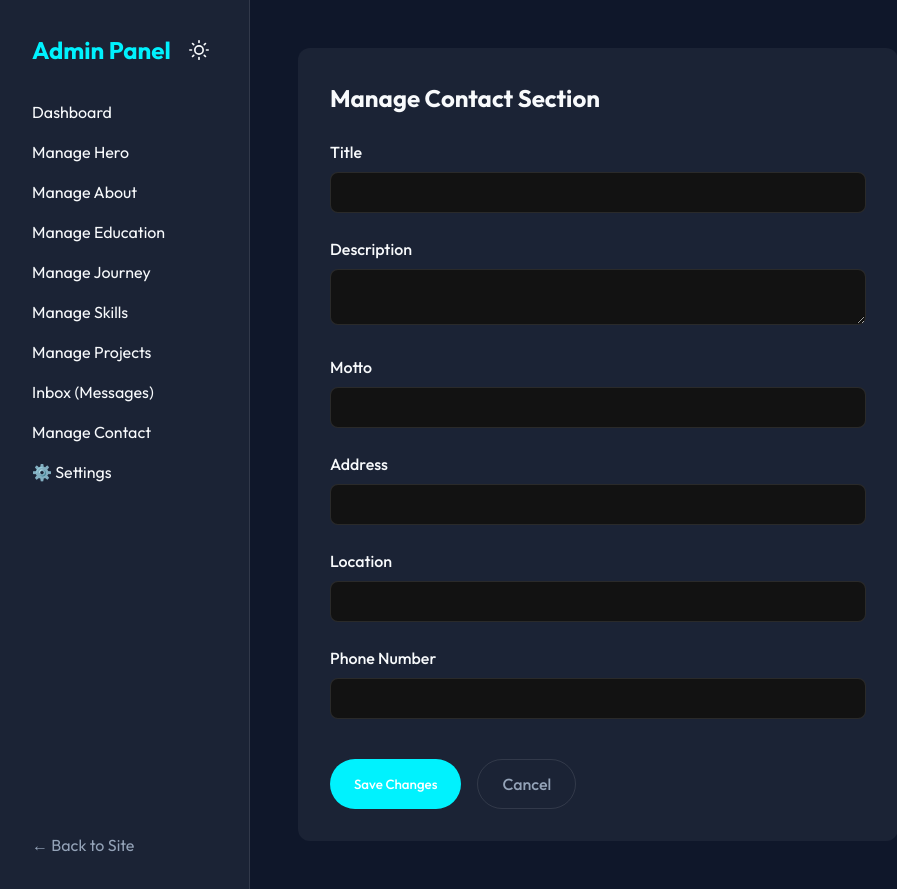
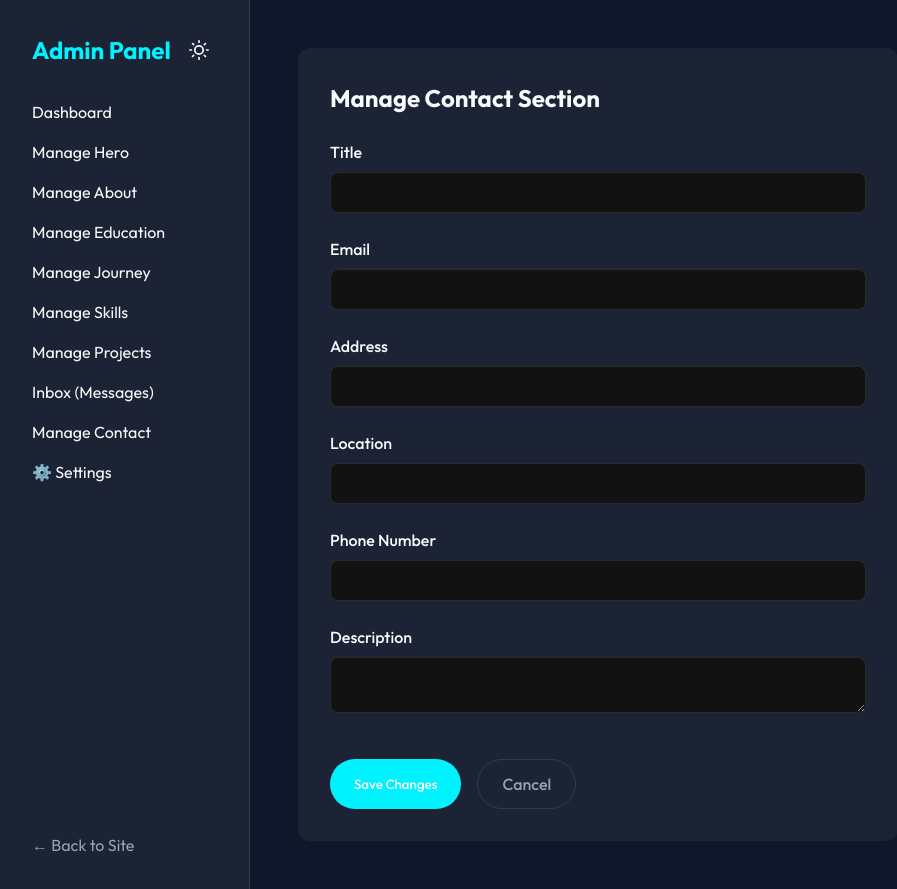
Before and after one commit to asifsarkar411/sm-ferdous, a Next.js app: page /admin/contact in a window 1280 px wide. Shown: the whole page, without its empty margins (0-897 px from the left). Built offline with nearby package versions, Linux system fonts and the light colour scheme; no server answers; the database is empty; sample sign-in values are in the browser's storage.

Commit message:
refactor: rename Motto to Email and move Description to end of Contact form

```diff
--- a/src/app/admin/(dashboard)/contact/page.js
+++ b/src/app/admin/(dashboard)/contact/page.js
@@ -46,17 +46,7 @@ export default async function ManageContact() {
         </div>
 
         <div>
-          <label style={{ display: 'block', marginBottom: '0.5rem', fontWeight: '500' }}>Description</label>
-          <textarea
-            name="description"
-            defaultValue={contactData?.description || ''}
-            rows={2}
-            style={{ width: '100%', padding: '0.75rem', borderRadius: '8px', border: '1px solid var(--color-border)', resize: 'vertical' }}
-          />
-        </div>
-
-        <div>
-          <label style={{ display: 'block', marginBottom: '0.5rem', fontWeight: '500' }}>Motto</label>
+          <label style={{ display: 'block', marginBottom: '0.5rem', fontWeight: '500' }}>Email</label>
           <input
             name="motto"
             defaultValue={contactData?.motto || ''}
@@ -91,6 +81,16 @@ export default async function ManageContact() {
           />
         </div>
 
+        <div>
+          <label style={{ display: 'block', marginBottom: '0.5rem', fontWeight: '500' }}>Description</label>
+          <textarea
+            name="description"
+            defaultValue={contactData?.description || ''}
+            rows={2}
+            style={{ width: '100%', padding: '0.75rem', borderRadius: '8px', border: '1px solid var(--color-border)', resize: 'vertical' }}
+          />
+        </div>
+
         <div style={{ display: 'flex', gap: '1rem', marginTop: '1rem' }}>
           <button type="submit" className="btn btn-primary">Save Changes</button>
           <a href="/admin" className="btn btn-outline" style={{ color: 'var(--color-text-secondary)', borderColor: 'var(--color-border)' }}>Cancel</a>
--- a/src/components/Contact/Contact.jsx
+++ b/src/components/Contact/Contact.jsx
@@ -19,7 +19,7 @@ export default async function Contact() {
           <div style={{ display: 'flex', flexDirection: 'column', gap: '1rem', marginTop: '2rem' }}>
             {contactData?.motto && (
               <div>
-                <strong>Motto:</strong> <span style={{ color: 'var(--color-text-secondary)' }}>{contactData.motto}</span>
+                <strong>Email:</strong> <span style={{ color: 'var(--color-text-secondary)' }}>{contactData.motto}</span>
               </div>
             )}
             {contactData?.address && (
```
